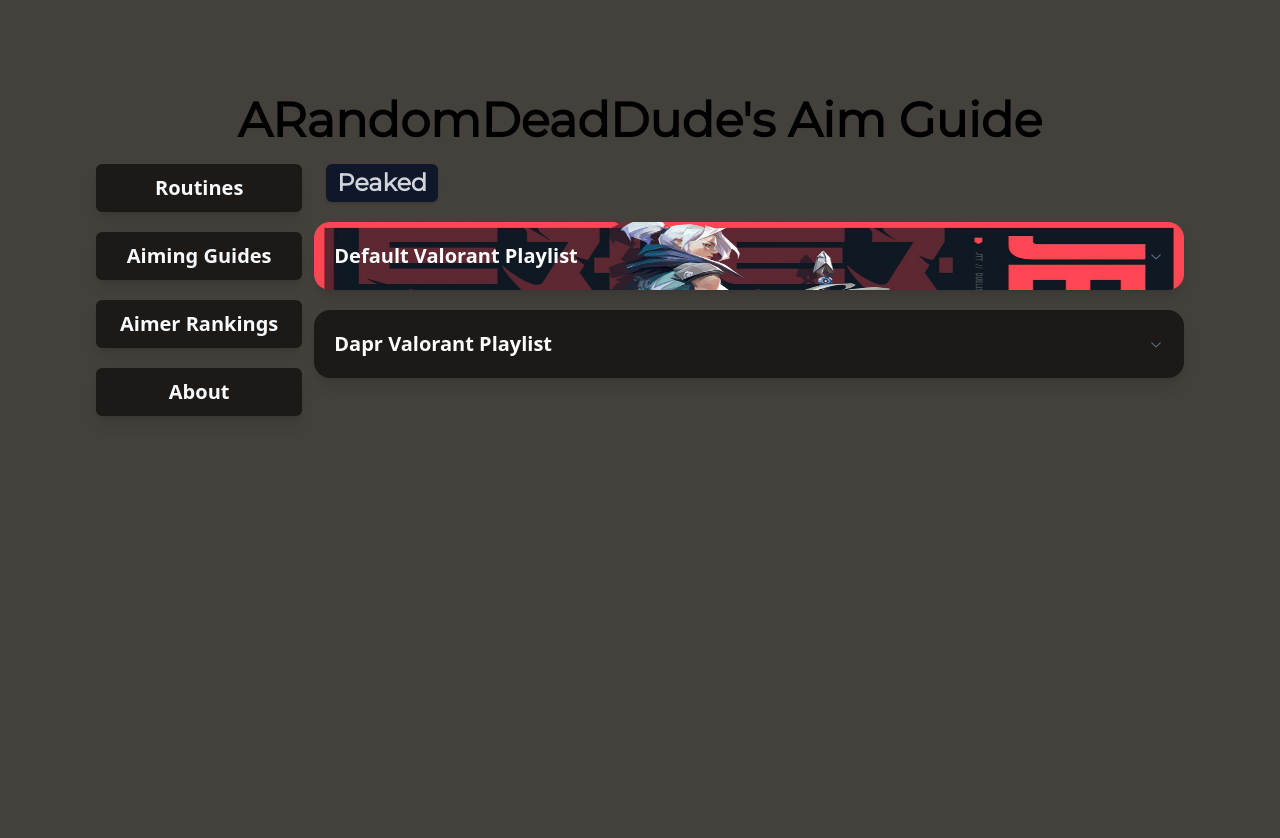
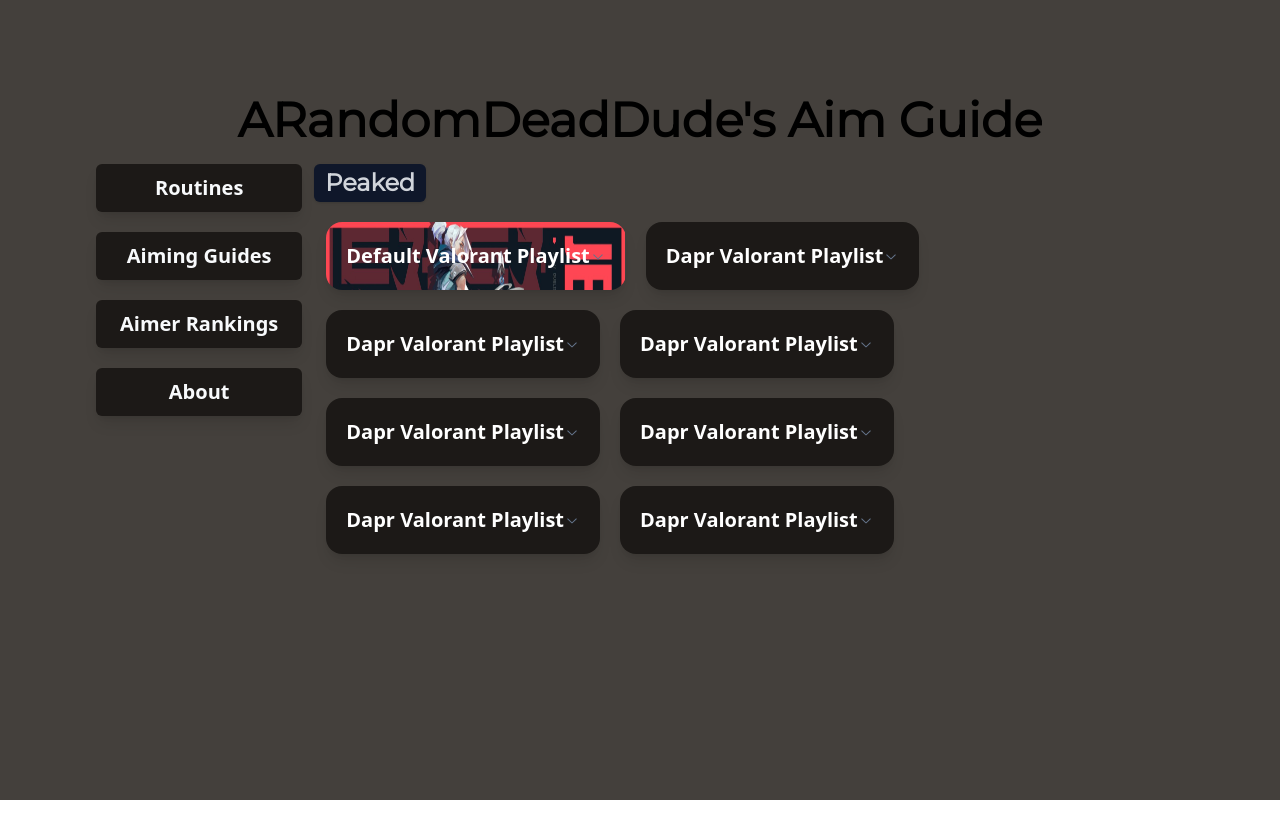
Before and after one commit to thoroughgood/ARDDWebsite, a Next.js app: page / in a window 1280 px wide. Shown: the top 838 px of the page. After the commit the page ends 800 px from the top, so only its background shows below. Built offline with nearby package versions, Linux system fonts and the light colour scheme.

Commit message:
Going to refactor dropdown button, accordions aligned horizontally open all at once on click

```diff
--- a/app/page.tsx
+++ b/app/page.tsx
@@ -13,11 +13,11 @@ export default function Home() {
   //Use state to manage what content is shown, routines by default
   const [topic, setTopic] = useState('routines');
   return (
-    <main className="w-full bg-stone-700 p-24">
+    <main className="w-full bg-stone-700 p-24 min-h-screen">
       <div className="flex w-full justify-center pb-5 text-5xl font-bold text-black">
         ARandomDeadDude's Aim Guide
       </div>
-      <div className="mx-auto flex min-h-screen max-w-screen-xl flex-row">
+      <div className="mx-auto flex max-w-screen-xl flex-row">
         <div className="gap flex max-w-60 flex-col gap-5">
           <TopicButton onClick={() => setTopic('routines')}>
             Routines
@@ -35,25 +35,45 @@ export default function Home() {
           </TopicButton>
         </div>
         {topic == 'routines' && (
-          <div className="flex w-full flex-col gap-5 pl-3">
-            <div className="flex w-full justify-start pl-3">
-              <Badge className="bg">
+          <>
+            <div className="flex flex-row gap-5 max-w-screen flex-wrap pl-3">
+              <Badge className="bg max-h-12">
                 <h1 className="text-2xl font-bold text-gray-300">
                   Peaked
                 </h1>
               </Badge>
+              <div className="flex flex-row flex-wrap gap-5 pl-3">
+                <DropdownButton
+                  uid="1"
+                  type="Static"
+                  content={jettImage.src}
+                >
+                  <p> Default Valorant Playlist </p>
+                </DropdownButton>
+                <DropdownButton uid="2" type="Flick">
+                  Dapr Valorant Playlist
+                </DropdownButton>
+                <DropdownButton uid="3" type="Test">
+                  Dapr Valorant Playlist
+                </DropdownButton>
+                <DropdownButton uid="4" type="Flick">
+                  Dapr Valorant Playlist
+                </DropdownButton>
+                <DropdownButton uid="5" type="Flick">
+                  Dapr Valorant Playlist
+                </DropdownButton>
+                <DropdownButton uid="6" type="Flick">
+                  Dapr Valorant Playlist
+                </DropdownButton>
+                <DropdownButton uid="7" type="Flick">
+                  Dapr Valorant Playlist
+                </DropdownButton>
+                <DropdownButton uid="8" type="Flick">
+                  Dapr Valorant Playlist
+                </DropdownButton>
+              </div>
             </div>
-
-            <DropdownButton type="Static" content={jettImage.src}>
-              <p> Default Valorant Playlist </p>
-              <p>This is the type of playlist</p>
-              <p>Hey</p>
-              <p> This is a test paragraph! </p>
-            </DropdownButton>
-            <DropdownButton type="Flick">
-              Dapr Valorant Playlist
-            </DropdownButton>
-          </div>
+          </>
         )}
         {topic == 'guides' && <>Guides test</>}{' '}
         {topic == 'rankings' && (
--- a/components/dropdownButton.tsx
+++ b/components/dropdownButton.tsx
@@ -12,13 +12,15 @@ import {
 interface contentButtonProps {
   children: React.ReactNode; // Corrected type to React.ReactNode
   content?: string | undefined;
-  type: String;
+  type: string;
+  uid: string;
 }
 
 export default function DropdownButton({
   children,
   content,
   type,
+  uid,
 }: contentButtonProps) {
   const [isHovered, setIsHovered] = useState(false);
 
@@ -36,7 +38,7 @@ export default function DropdownButton({
         type="single"
         collapsible
       >
-        <AccordionItem value="item-1">
+        <AccordionItem value={uid}>
           <div
             className="z-10 rounded-2xl"
             /* If there is an image, set it, else use default colour */
```
